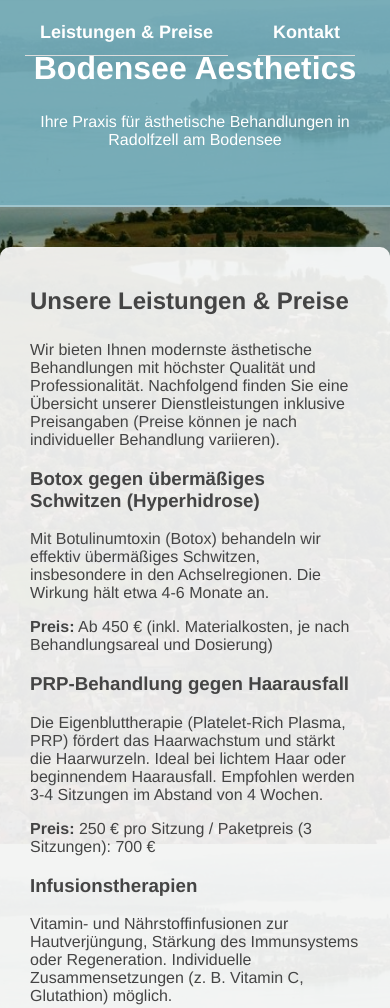
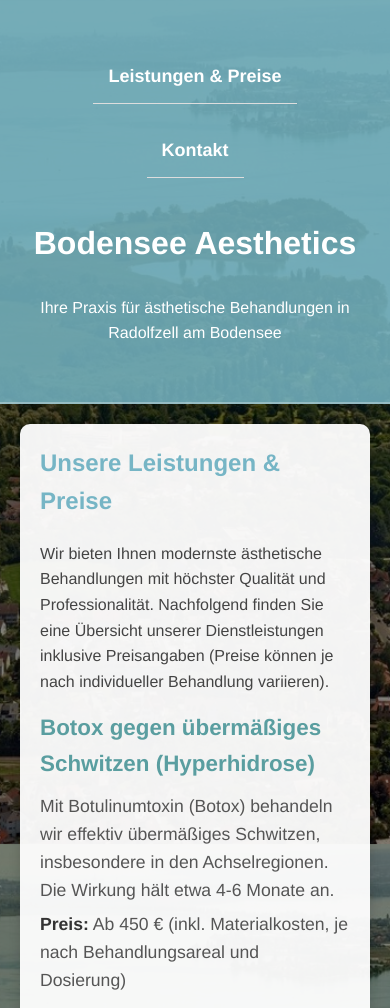
Before and after one commit to data-mafia/bodenseeaesthetics, a plain HTML site: page index.html in a window 390 px wide. Shown: the top 1008 px of the page. Drawn offline with Linux system fonts and the light colour scheme.

Commit message:
Update styles.css

```diff
--- a/styles.css
+++ b/styles.css
@@ -6,6 +6,7 @@ body {
     background: url('radolfzell.jpg') no-repeat center center fixed;
     background-size: cover;
     position: relative;
+    line-height: 1.6; /* Verbessert die Lesbarkeit */
 }
 
 /* Overlay für bessere Lesbarkeit */
@@ -16,12 +17,12 @@ body::before {
     left: 0;
     width: 100%;
     height: 100%;
-    background: rgba(0, 0, 0, 0.4); /* Dunkler Overlay */
+    background: rgba(0, 0, 0, 0.5); /* Etwas dunkler für Kontrast */
     z-index: -1;
 }
 
 header {
-    background: rgba(118, 181, 197, 0.8); /* Transparenter Header */
+    background: rgba(118, 181, 197, 0.85); /* Etwas weniger Transparenz für Eleganz */
     color: #fff;
     text-align: center;
     padding: 40px 20px;
@@ -40,6 +41,7 @@ nav ul {
     margin: 0;
     padding: 0;
     display: flex;
+    justify-content: flex-end; /* Bessere Ausrichtung */
 }
 
 nav ul li {
@@ -52,27 +54,59 @@ nav ul li a {
     font-weight: bold;
     padding: 8px 15px;
     border-radius: 20px;
-    transition: background 0.3s;
+    transition: background 0.3s ease, color 0.3s ease;
 }
 
 nav ul li a:hover {
     background: rgba(255, 255, 255, 0.3);
+    color: #f0f0f0; /* Leichter Farbwechsel für Eleganz */
 }
 
-h1, h2 {
+h1 {
+    font-size: 2.5em; /* Größer für Wirkung */
     margin: 0;
     padding: 10px 0;
 }
 
+h2 {
+    font-size: 1.8em;
+    margin: 0 0 20px 0; /* Mehr Abstand nach unten */
+    color: #76b5c5; /* Farbe passend zum Theme */
+}
+
 section {
-    max-width: 800px;
+    max-width: 900px; /* Etwas breiter für bessere Darstellung */
     margin: 40px auto;
-    background: rgba(255, 255, 255, 0.9); /* Leicht transparente Box */
+    background: rgba(255, 255, 255, 0.95); /* Weniger Transparenz für Lesbarkeit */
     padding: 30px;
     border-radius: 10px;
-    box-shadow: 0px 4px 8px rgba(0, 0, 0, 0.1);
+    box-shadow: 0px 4px 12px rgba(0, 0, 0, 0.15); /* Sanfterer Schatten */
 }
 
+/* Styling für Behandlungsabschnitte */
+.treatment {
+    margin-bottom: 30px;
+    padding-bottom: 20px;
+    border-bottom: 1px solid #ddd;
+}
+
+.treatment h3 {
+    font-size: 1.4em;
+    color: #5a9ea0; /* Dunklere Akzentfarbe */
+    margin: 0 0 10px 0;
+}
+
+.treatment p {
+    font-size: 1.1em;
+    color: #555;
+    margin: 5px 0;
+}
+
+.treatment p strong {
+    color: #333; /* Dunkler für Preise */
+}
+
+/* Standard-Listen (falls verwendet) */
 ul {
     list-style: none;
     padding: 0;
@@ -85,9 +119,12 @@ li {
     color: #555;
 }
 
+/* Kontaktformular */
 form {
     display: flex;
     flex-direction: column;
+    max-width: 500px; /* Begrenzte Breite für Übersichtlichkeit */
+    margin: 0 auto;
 }
 
 input, textarea {
@@ -96,8 +133,19 @@ input, textarea {
     border: 1px solid #ccc;
     border-radius: 5px;
     font-size: 16px;
-    background: #f4f4f4;
+    background: #f9f9f9; /* Etwas heller */
     color: #333;
+    transition: border-color 0.3s ease;
+}
+
+input:focus, textarea:focus {
+    border-color: #76b5c5; /* Akzentfarbe bei Fokus */
+    outline: none;
+}
+
+textarea {
+    min-height: 120px; /* Mindesthöhe für Nachrichtenfeld */
+    resize: vertical; /* Nur vertikale Größenänderung */
 }
 
 button {
@@ -108,18 +156,54 @@ button {
     border-radius: 5px;
     cursor: pointer;
     font-size: 16px;
-    transition: background 0.3s;
+    font-weight: bold;
+    transition: background 0.3s ease, transform 0.2s ease;
 }
 
 button:hover {
     background: #5a9ea0;
+    transform: translateY(-2px); /* Leichter Hover-Effekt */
+}
+
+button:active {
+    transform: translateY(0); /* Zurück beim Klicken */
 }
 
 footer {
     text-align: center;
     padding: 20px;
-    background: rgba(0, 0, 0, 0.7);
+    background: rgba(0, 0, 0, 0.8); /* Dunkler für Kontrast */
     color: #fff;
     margin-top: 40px;
     font-size: 14px;
 }
+
+/* Responsive Design */
+@media (max-width: 768px) {
+    nav {
+        position: static;
+        margin-bottom: 20px;
+    }
+
+    nav ul {
+        flex-direction: column;
+        align-items: center;
+    }
+
+    nav ul li {
+        margin: 10px 0;
+    }
+
+    section {
+        margin: 20px;
+        padding: 20px;
+    }
+
+    h1 {
+        font-size: 2em;
+    }
+
+    h2 {
+        font-size: 1.5em;
+    }
+}
```
